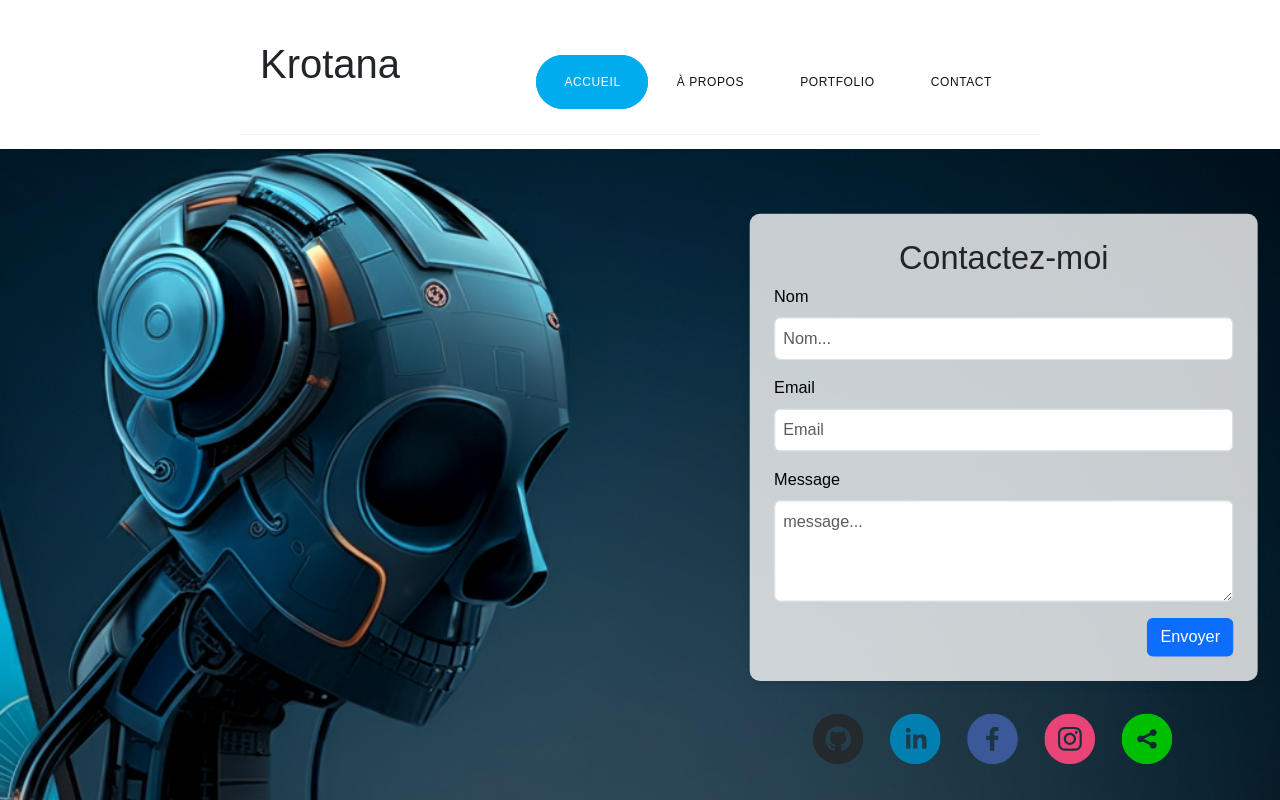
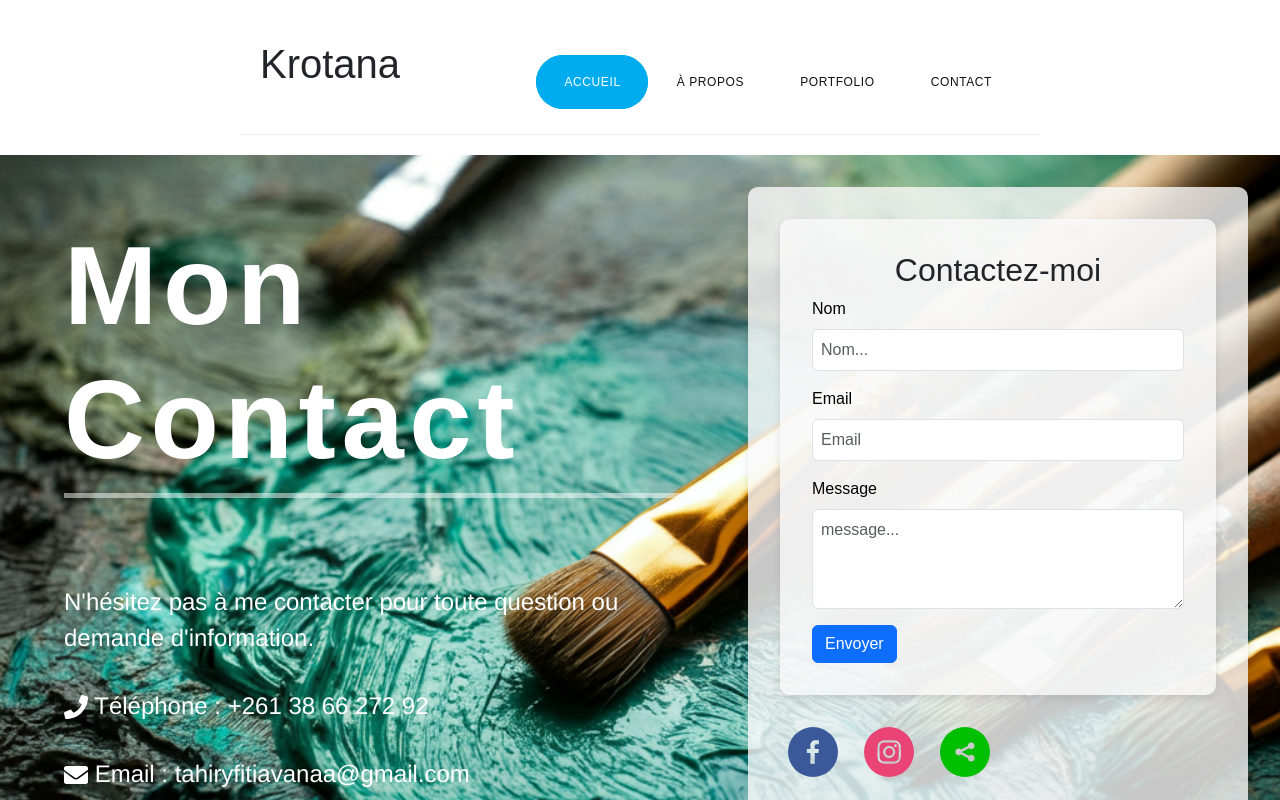
Before and after one commit to fetraandri/bro-portfolio, a React (Create React App) app: page /contact in a window 1280 px wide. Shown: the top 800 px of the page. Built offline with nearby package versions, Linux system fonts and the light colour scheme.

Commit message:
fix: edit a style contact page

```diff
--- a/src/components/Footer.js
+++ b/src/components/Footer.js
@@ -38,7 +38,7 @@ const Footer = () => {
       </div>
 
       <div className="footer-bottom">
-        <p>&copy; 2024 Fetra Tanjona. Tous droits réservés.</p>
+        <p>&copy; 2024 Tahiry Fitiavana. Tous droits réservés.</p>
       </div>
     </footer>
   );
--- a/src/pages/Contact.js
+++ b/src/pages/Contact.js
@@ -1,20 +1,27 @@
-// pages/Contact.js
 import React from 'react';
 import ContactForm from '../components/Contact/ContactForm';
 import { SocialIcon } from 'react-social-icons';
+import { FaPhone, FaEnvelope, FaMapMarkerAlt } from 'react-icons/fa';
 import './styles/Contact.css';
 
 const Contact = () => {
   return (
     <div className="backgroundContact">
       <div className="contact-page">
-        <ContactForm />
-        <div className="social_icon_contact">
-        <SocialIcon url="https://github.com/fetraandri" target="_blank" className="mx-2" />
-          <SocialIcon url="https://www.linkedin.com/in/fetra-tanjona-a00375329" target="_blank" className="mx-2" />
-          <SocialIcon url="https://facebook.com/fetra.andriami.77" target="_blank" className="mx-2" />
-          <SocialIcon url="https://instagram.com/andriamamonjy_fetrra" target="_blank" className="mx-2" />
-          <SocialIcon url="https://wa.me/0382661272" target="_blank" className="mx-2" />
+        <div className="contact-info">
+          <h1 className="contact-title">Mon Contact</h1>
+          <p className="contact-details">N'hésitez pas à me contacter pour toute question ou demande d'information.</p>
+          <p className="contact-details"><FaPhone /> Téléphone : +261 38 66 272 92</p>
+          <p className="contact-details"><FaEnvelope /> Email : tahiryfitiavanaa@gmail.com</p>
+          <p className="contact-details"><FaMapMarkerAlt /> Lieu : Antananarivo, Madagascar, Iadiambola Sabotsy Namehana</p>
+        </div>
+        <div className="contact-form-container">
+          <ContactForm />
+          <div className="social_icon_contact">
+            <SocialIcon url="https://facebook.com/fetra.andriami.77" target="_blank" className="mx-2" />
+            <SocialIcon url="https://instagram.com/andriamamonjy_fetrra" target="_blank" className="mx-2" />
+            <SocialIcon url="https://wa.me/0382661272" target="_blank" className="mx-2" />
+          </div>
         </div>
       </div>
     </div>
--- a/src/pages/styles/Contact.css
+++ b/src/pages/styles/Contact.css
@@ -1,14 +1,15 @@
 .contact-page {
-  text-align: right;
+  display: flex;
+  justify-content: space-between;
   padding: 2rem;
   position: relative;
+  flex-wrap: wrap;
 }
 
-
 .backgroundContact {
-    background-image: url('../../assets/imagecontacts.jpg');
+  background-image: url('../../assets/backgroundart.jpg');
   background-size: cover;
-    background-position: center center;
+  background-position: center;
   background-repeat: no-repeat;
   background-attachment: fixed;
   height: 100vh;
@@ -17,45 +18,60 @@
   animation: zoomInBackground 5s ease-in-out, fadeInBackground 2s ease-in-out;
 }
 
-  @keyframes fadeInBackground {
-    0% {
-      opacity: 0;
-    }
-    100% {
-      opacity: 1;
-    }
+.contact-info {
+  flex: 1;
+  padding: 2rem;
+  text-align: left;
+  min-width: 300px;
 }
 
-  @keyframes zoomInBackground {
-    0% {
-      transform: scale(1.1);
+.contact-title {
+  font-size: 7em;
+  margin-bottom: 6rem;
+  color: #ffffff;
+
+  perspective: 500px;
+  letter-spacing: 0.05em;
+  font-weight: bold;
+  position: relative;
 }
-    100% {
-      transform: scale(1);
+
+.contact-title::after {
+  content: '';
+  display: block;
+  width: 100%;
+  height: 5px;
+  background: rgba(255, 255, 255, 0.5);
+  position: absolute;
+  bottom: -10px;
+  left: 0;
 }
+
+
+
+.contact-details {
+  font-size: 1.5rem;
+  margin: 0.5rem 0;
+  color: rgb(255, 255, 255);
+  font-family:'Franklin Gothic Medium', 'Arial Narrow', Arial, sans-serif;
+  margin-bottom: 2rem;
+}
+
+
+.contact-form-container {
+  flex: 1;
+  padding: 2rem;
+  max-width: 500px;
+  margin-left: auto;
+  min-width: 300px;
 }
 
 .social_icon_contact {
   margin-top: 2rem;
   display: flex;
-    justify-content: flex-end;
+  justify-content: flex-start; /* Alignement à gauche pour les icônes */
   gap: 10px;
-    margin-right:2cm;
 }
-
-  .contact-form-container {
-    position: relative;
-    z-index: 2;
-    padding: 1.5rem;
-    border-radius: 10px;
-    margin-top: 2rem;
-    max-width: 500px;
-    margin-left: auto;
-    margin-right: 0;
-    text-align: right;
-  }
-
-
 
 .contact-form-container .form-control {
   padding: 0.5rem;
@@ -69,13 +85,37 @@
   padding: 0.5rem 1rem;
   font-size: 0.9rem;
 }
+
 .form-group input,
 .form-group textarea {
   width: 100%;
-  text-align: left; }
+  text-align: left;
+}
 
 .form-group label {
   text-align: left;
   display: block;
   margin-bottom: 0.5rem;
 }
+
+@media (max-width: 768px) {
+  .contact-page {
+    flex-direction: column;
+    align-items: center;
+  }
+
+  .contact-info,
+  .contact-form-container {
+    width: 100%;
+    max-width: none;
+    padding: 1rem;
+  }
+
+  .contact-title {
+    font-size: 2.5rem;
+  }
+
+  .contact-details {
+    font-size: 1.2rem;
+  }
+}
```
Also changed, not shown: src/assets/backgroundart.jpg (added). Lines whose indentation alone changed are shown as unchanged.
